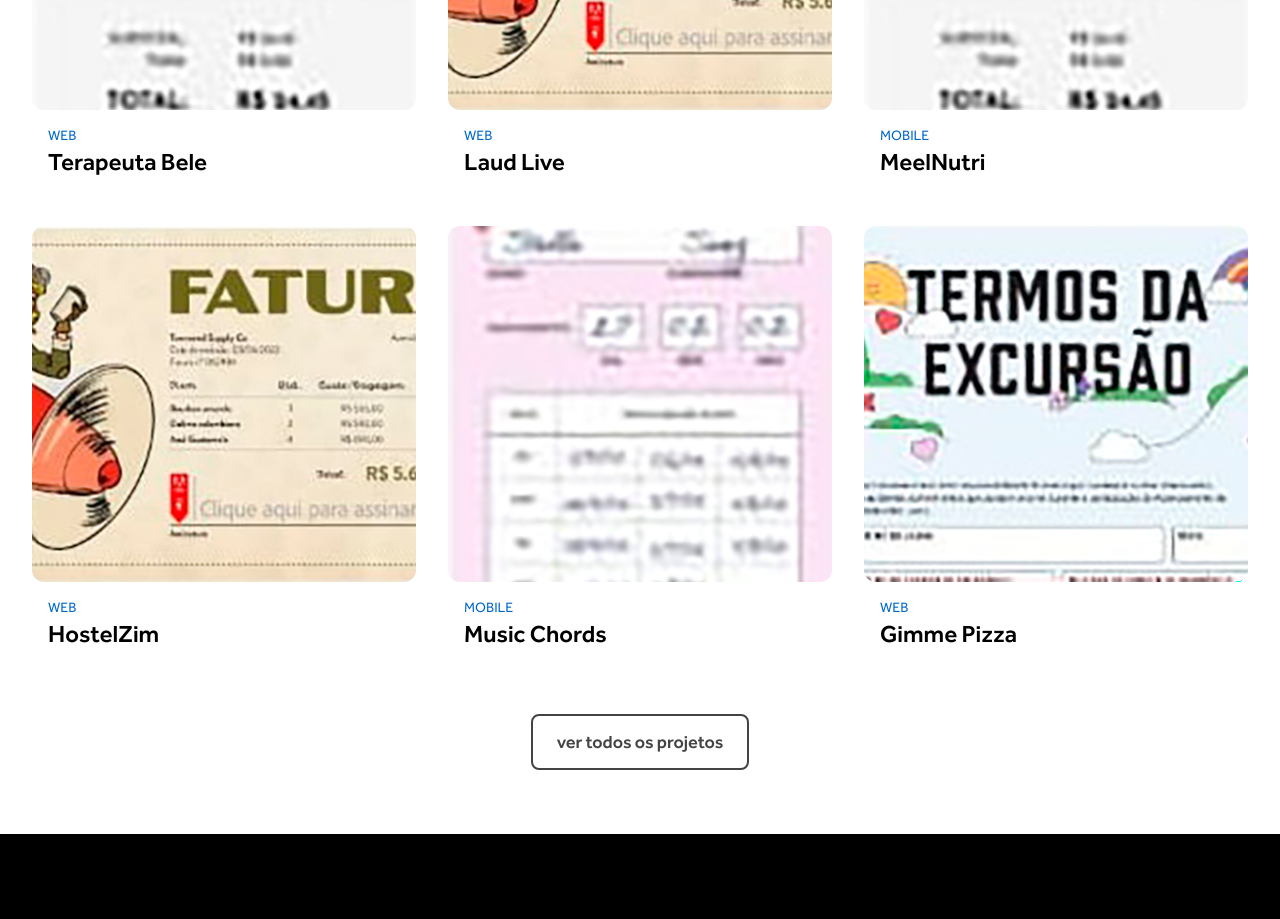
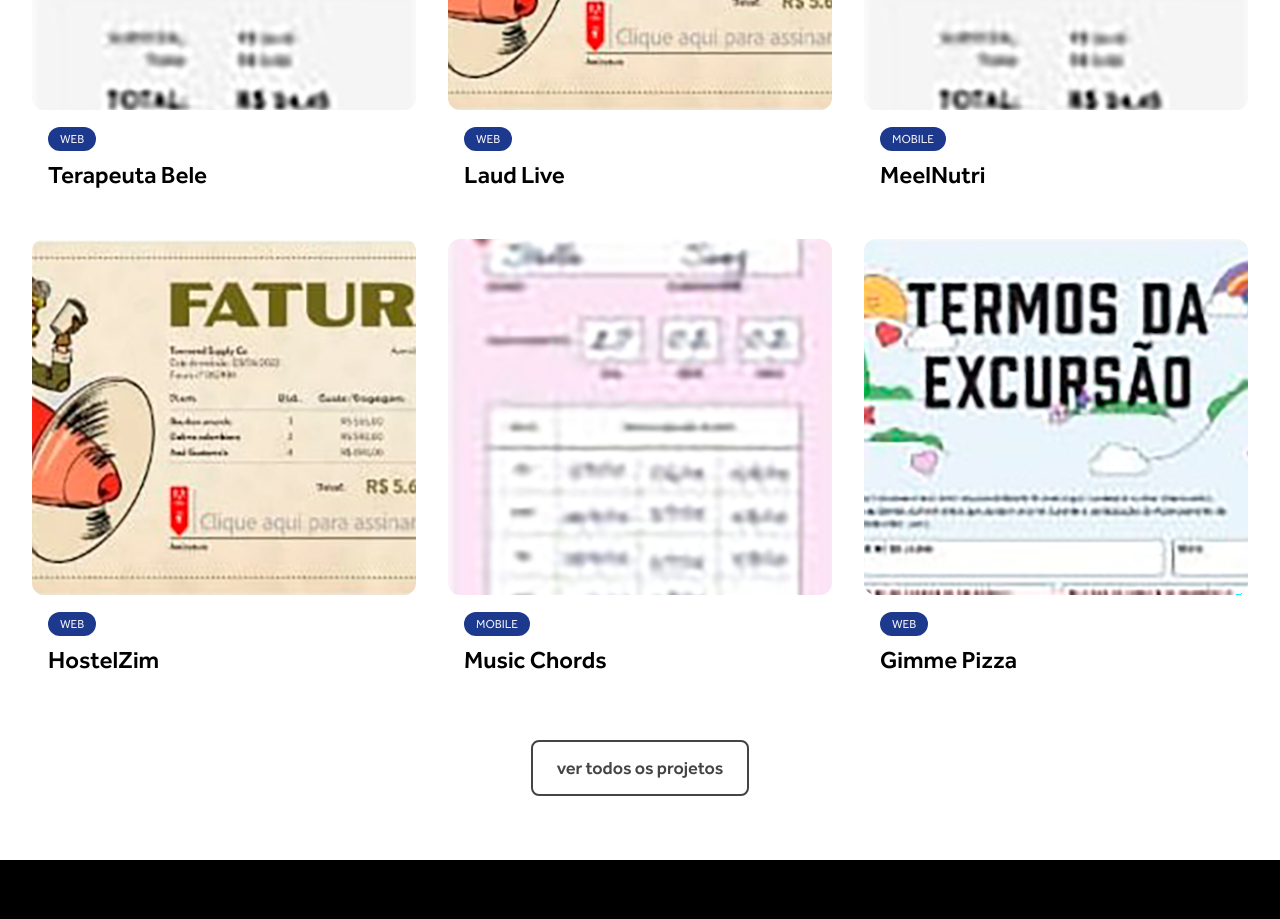
Before and after one commit to ramou1/portfolio, a Next.js app: page / in a window 1280 px wide. Shown: the part 960-1879 px from the top of the page. Built offline with nearby package versions, Linux system fonts and the light colour scheme.

Commit message:
fix: badge on projects categories

```diff
--- a/src/components/Card/Card.tsx
+++ b/src/components/Card/Card.tsx
@@ -8,7 +8,13 @@ interface CardProps {
   onClick: () => void;
 }
 
-const Card = ({ image, title, category, height = "356", onClick }: CardProps) => {
+const Card = ({
+  image,
+  title,
+  category,
+  height = "356",
+  onClick,
+}: CardProps) => {
   return (
     <div
       className="overflow-hidden cursor-pointer transition-transform hover:scale-105"
@@ -25,12 +31,11 @@ const Card = ({ image, title, category, height = "356", onClick }: CardProps) =>
         />
       </div>
       <div className="p-4">
-        <p
-          className="text-sm uppercase"
-          style={{ color: "var(--accent-color)" }}
-        >
+        {/* style={{ color: "var(--accent-color)" }} */}
+        <span className="inline-flex items-center rounded-xl bg-blue-900 px-3 py-1 mb-2 text-xs text-gray-100 uppercase">
           {category}
-        </p>
+        </span>
+
         <h3 className="text-2xl font-semibold">{title}</h3>
       </div>
     </div>
```
